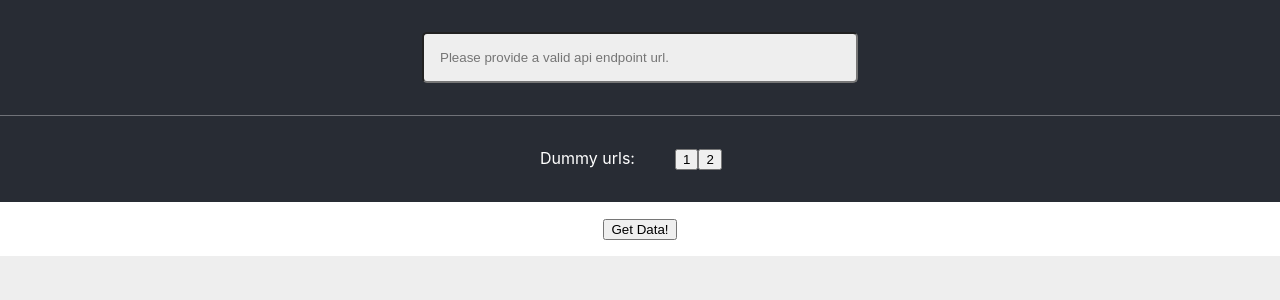
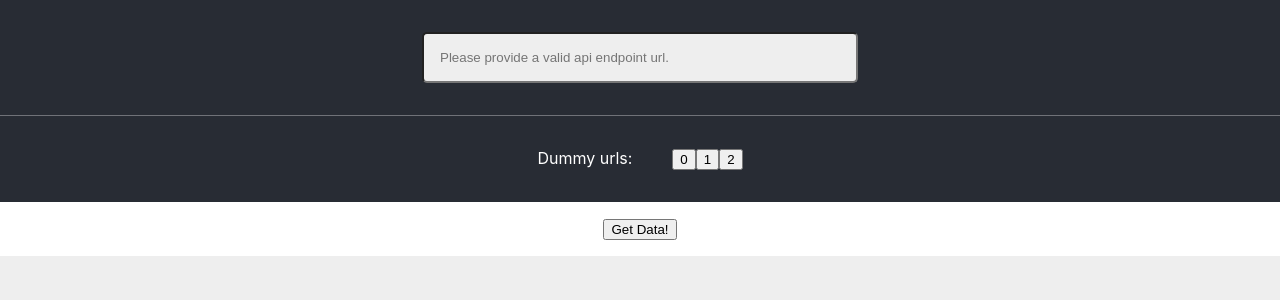
Before and after one commit to nirsgv/json-collapse, a React (Create React App) app: page / in a window 1280 px wide. Shown: the top 300 px of the page. Built offline with nearby package versions, Linux system fonts and the light colour scheme.

Commit message:
added dummy data and refactored buttons to map according to DUMMY_URLS object

```diff
--- a/src/App.js
+++ b/src/App.js
@@ -12,7 +12,8 @@ const getInitialState = () => ({
 
 const DUMMY_URLS = {
     PETS: 'https://petstore.swagger.io/v2/swagger.json',
-    DOG: 'https://dog.ceo/api/breeds/list/all'
+    DOG: 'https://dog.ceo/api/breeds/list/all',
+    GLOSSARY: 'https://json-collapse-example-service.free.beeceptor.com/my/api/pathexampler#'
 }
 
 function List({children}) {
@@ -106,8 +107,9 @@ function TreeRenderer() {
                 <styled.Dl>
                     <styled.Dt>Dummy urls:</styled.Dt>
                     <styled.Dd>
-                        <button type='button' onClick={() => setDummyUrlTextInput(DUMMY_URLS['PETS'])}>1</button>
-                        <button type='button' onClick={() => setDummyUrlTextInput(DUMMY_URLS['DOG'])}>2</button>
+                        {Object.keys(DUMMY_URLS).map(((dummyUrl, index) => (
+                            <button type='button' onClick={() => (setDummyUrlTextInput(DUMMY_URLS[dummyUrl]))}>{index}</button>
+                        )))}
                     </styled.Dd>
                 </styled.Dl>
             </styled.DummyUrlsWrap>
--- a/src/index.css
+++ b/src/index.css
@@ -12,8 +12,3 @@ ul {
   text-align: left;
   list-style: none;
 }
-
-li {
-  /*display: flex*/
-  text-decoration: none;
-}
--- a/src/styledComponents.js
+++ b/src/styledComponents.js
@@ -40,8 +40,8 @@ const DummyUrlsWrap = styled.section`
 `
 const Dl = styled.dl`
     display: flex;
-    width: 200px;
-    justify-content: space-between'
+    width: 250px;
+    justify-content: center;
 `
 const Dt = styled.dt`
     display: inline-block;
```
